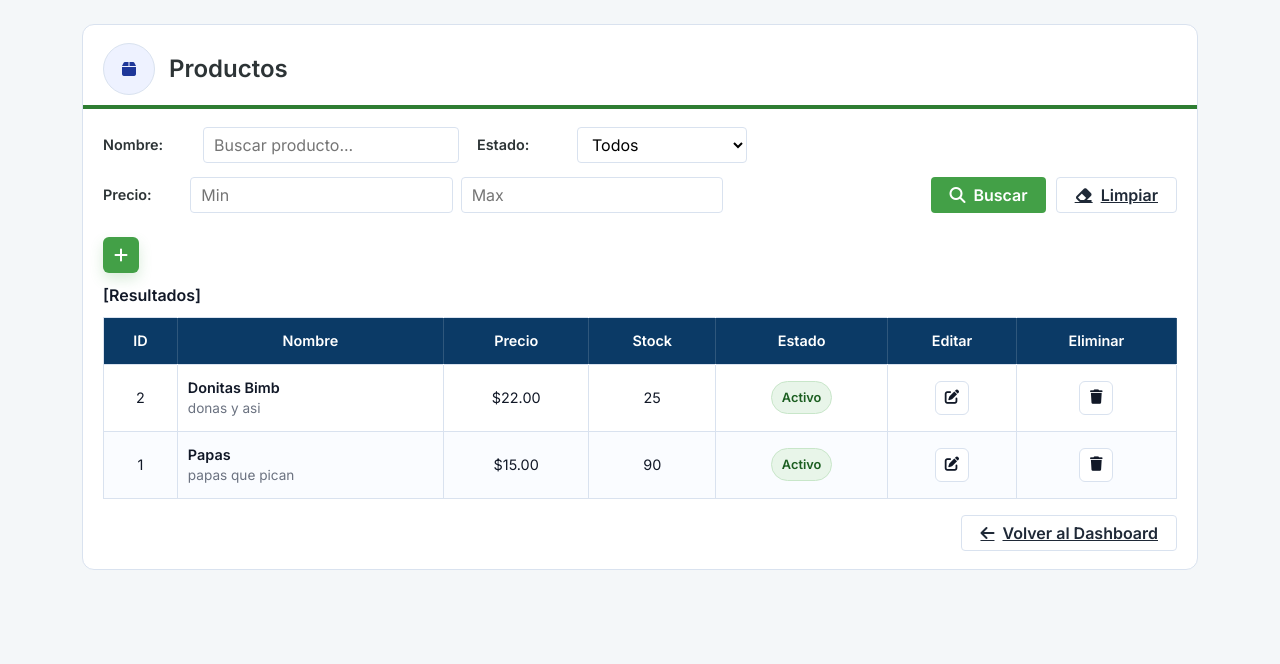
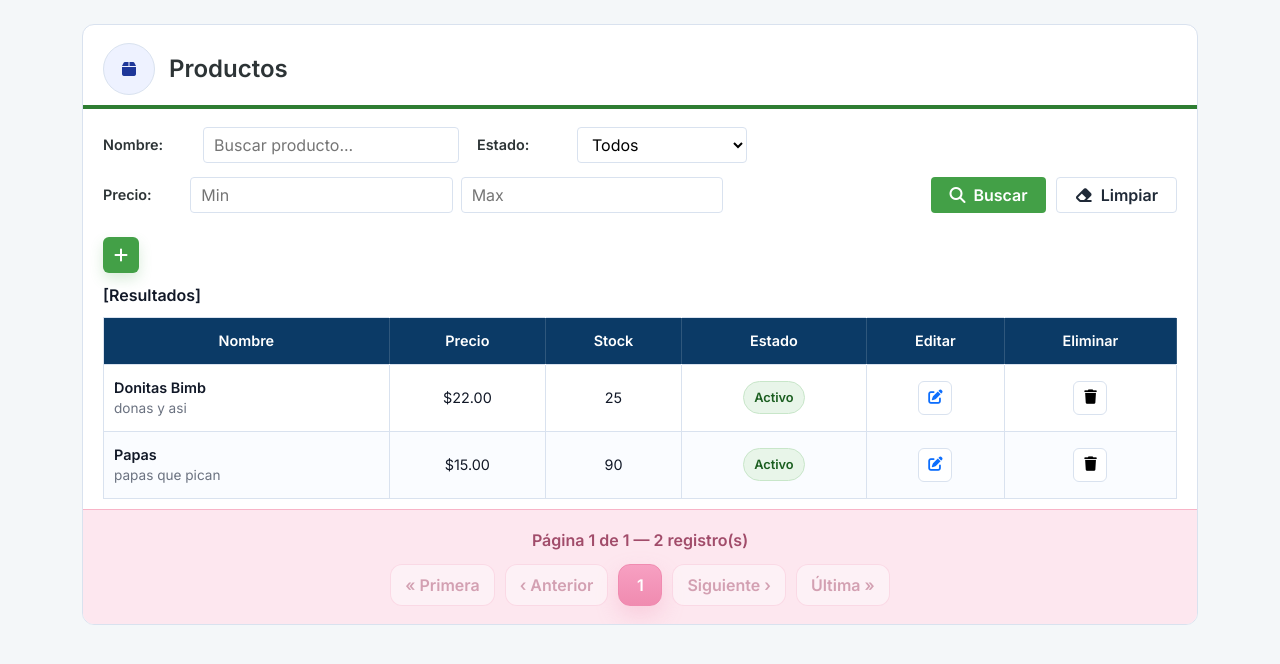
Before and after one commit to DiegoCodeWiz/unidad2, a Flask app: page /productos in a window 1280 px wide. Shown: the top 664 px of the page. Run offline with Flask 3, Linux system fonts and the light colour scheme; a user stored in the database is signed in; data comes from the database, SQL or seed files in the repository.

Commit message:
Update productos.html

```diff
--- a/templates/productos.html
+++ b/templates/productos.html
@@ -8,8 +8,6 @@
 
   <link href="https://fonts.googleapis.com/css2?family=Inter:wght@300;400;600&display=swap" rel="stylesheet">
   <link href="https://cdn.jsdelivr.net/npm/bootstrap@5.3.0/dist/css/bootstrap.min.css" rel="stylesheet">
-
-  <!-- FontAwesome (para íconos) -->
   <link rel="stylesheet" href="https://cdnjs.cloudflare.com/ajax/libs/font-awesome/6.4.0/css/all.min.css">
 
   <style>
@@ -21,6 +19,9 @@
       --border:#d9e2ef;
       --text:#2d3436;
       --muted:#6b7280;
+      --pink-bg:#fde7ef;
+      --pink-border:#f8b4c7;
+      --pink-btn:#f08bb0;
     }
 
     body{
@@ -97,12 +98,6 @@
       background:#fff;
     }
 
-    .filter-item input:focus,
-    .filter-item select:focus{
-      border-color: #1e3799;
-      box-shadow: 0 0 0 3px rgba(30,55,153,0.08);
-    }
-
     .filter-actions{
       display:flex;
       gap:10px;
@@ -120,9 +115,10 @@
       display:inline-flex;
       align-items:center;
       gap:8px;
+      text-decoration:none;
     }
 
-    .btn-green:hover{ opacity:.92; }
+    .btn-green:hover{ opacity:.92; color:#fff; }
 
     .btn-outline{
       background:#fff;
@@ -135,6 +131,7 @@
       display:inline-flex;
       align-items:center;
       gap:8px;
+      text-decoration:none;
     }
 
     .btn-outline:hover{ background:#f8fafc; }
@@ -168,7 +165,7 @@
     }
 
     .table-wrap{
-      padding: 0 20px 18px 20px;
+      padding: 0 20px 10px 20px;
     }
 
     table{
@@ -196,9 +193,7 @@
       color:#111827;
     }
 
-    tbody tr:nth-child(even){
-      background:#fafcff;
-    }
+    tbody tr:nth-child(even){ background:#fafcff; }
 
     .badge-status{
       padding:6px 10px;
@@ -223,13 +218,67 @@
       cursor:pointer;
       text-decoration:none;
     }
-
     .icon-btn:hover{ background:#f8fafc; }
 
-    .icon-edit i{ color:#111827; }
-    .icon-del i{ color:#111827; }
+    /* ===== PAGINACIÓN (como tu imagen) ===== */
+    .pager-zone{
+      background: var(--pink-bg);
+      border-top:1px solid var(--pink-border);
+      padding: 18px 20px;
+    }
 
-    /* responsive */
+    .pager-top{
+      text-align:center;
+      font-weight:700;
+      color:#a14c6a;
+      margin-bottom:12px;
+    }
+
+    .pager{
+      display:flex;
+      align-items:center;
+      justify-content:center;
+      gap:10px;
+      flex-wrap:wrap;
+    }
+
+    .pager a, .pager span{
+      height:42px;
+      min-width: 56px;
+      padding: 0 14px;
+      border-radius:12px;
+      border:1px solid rgba(240,139,176,0.45);
+      background:#fff;
+      display:inline-flex;
+      align-items:center;
+      justify-content:center;
+      font-weight:700;
+      color:#a14c6a;
+      text-decoration:none;
+    }
+
+    .pager a:hover{
+      background:#fff;
+      border-color: var(--pink-btn);
+      box-shadow: 0 8px 18px rgba(240,139,176,0.22);
+    }
+
+    .pager .num{
+      min-width:44px;
+    }
+
+    .pager .active{
+      background: linear-gradient(180deg, #f7a0c2, #f08bb0);
+      color:#fff;
+      border-color: var(--pink-btn);
+      box-shadow: 0 10px 22px rgba(240,139,176,0.28);
+    }
+
+    .pager .disabled{
+      opacity:0.45;
+      pointer-events:none;
+    }
+
     @media (max-width: 900px){
       .filter-actions{ width:100%; margin-left:0; }
       .filter-item{ min-width: 100%; }
@@ -250,7 +299,7 @@
     </div>
     <div class="green-line"></div>
 
-    <!-- ===== FILTROS ===== -->
+    <!-- FILTROS -->
     <form method="GET" action="{{ url_for('productos_list') }}" class="filters">
       <div class="filter-item">
         <label>Nombre:</label>
@@ -259,8 +308,8 @@
 
       <div class="filter-item">
         <label>Estado:</label>
+        {% set estado = request.args.get('estado','') %}
         <select name="estado">
-          {% set estado = request.args.get('estado','') %}
           <option value="" {% if estado=='' %}selected{% endif %}>Todos</option>
           <option value="1" {% if estado=='1' %}selected{% endif %}>Activo</option>
           <option value="0" {% if estado=='0' %}selected{% endif %}>Inactivo</option>
@@ -288,7 +337,7 @@
       </div>
     </form>
 
-    <!-- ===== BOTÓN + (NUEVO) ===== -->
+    <!-- BOTÓN + -->
     <div class="tools-row">
       <a class="btn-plus" href="{{ url_for('productos_nuevo') }}" title="Nuevo Producto">
         <i class="fa-solid fa-plus"></i>
@@ -309,7 +358,7 @@
       <table>
         <thead>
           <tr>
-            <th>ID</th>
+            <!-- ✅ SIN ID -->
             <th>Nombre</th>
             <th>Precio</th>
             <th>Stock</th>
@@ -318,18 +367,22 @@
             <th>Eliminar</th>
           </tr>
         </thead>
+
         <tbody>
           {% for p in productos %}
             <tr>
-              <td>{{ p[0] }}</td>
               <td style="text-align:left;">
-                <div style="font-weight:700;">{{ p[1] }}</div>
-                <div style="color:var(--muted); font-size:0.85rem;">{{ p[2] }}</div>
+                <div style="font-weight:700;">{{ p['nombre'] }}</div>
+                <div style="color:var(--muted); font-size:0.85rem;">
+                  {{ p['descripcion'] }}
+                </div>
               </td>
-              <td>${{ '%.2f'|format(p[3]) }}</td>
-              <td>{{ p[4] }}</td>
+
+              <td>${{ '%.2f'|format(p['precio']) }}</td>
+              <td>{{ p['stock'] }}</td>
+
               <td>
-                {% if p[5] == 1 %}
+                {% if p['activo'] == 1 %}
                   <span class="badge-status active-badge">Activo</span>
                 {% else %}
                   <span class="badge-status inactive-badge">Inactivo</span>
@@ -337,8 +390,8 @@
               </td>
 
               <td>
-                <a class="icon-btn icon-edit"
-                   href="{{ url_for('productos_editar', producto_id=p[0]) }}"
+                <a class="icon-btn"
+                   href="{{ url_for('productos_editar', producto_id=p['id']) }}"
                    title="Editar">
                   <i class="fa-solid fa-pen-to-square"></i>
                 </a>
@@ -346,10 +399,10 @@
 
               <td>
                 <form method="POST"
-                      action="{{ url_for('productos_eliminar', producto_id=p[0]) }}"
+                      action="{{ url_for('productos_eliminar', producto_id=p['id']) }}"
                       onsubmit="return confirm('¿Eliminar este producto?');"
                       style="display:inline;">
-                  <button type="submit" class="icon-btn icon-del" title="Eliminar">
+                  <button type="submit" class="icon-btn" title="Eliminar">
                     <i class="fa-solid fa-trash"></i>
                   </button>
                 </form>
@@ -357,17 +410,57 @@
             </tr>
           {% else %}
             <tr>
-              <td colspan="7" style="padding:20px; color:var(--muted);">
+              <td colspan="6" style="padding:20px; color:var(--muted);">
                 No hay productos registrados.
               </td>
             </tr>
           {% endfor %}
         </tbody>
       </table>
+    </div>
 
-      <div class="mt-3 d-flex justify-content-end">
-        <a href="{{ url_for('dashboard') }}" class="btn-outline">
-          <i class="fa-solid fa-arrow-left"></i> Volver al Dashboard
+    <!-- ===== PAGINACIÓN (como tu imagen) ===== -->
+    <div class="pager-zone">
+      <div class="pager-top">
+        Página {{ page }} de {{ total_pages }} — {{ total }} registro(s)
+      </div>
+
+      {% set q = request.args.get('q','') %}
+      {% set estado = request.args.get('estado','') %}
+      {% set min_price = request.args.get('min_price','') %}
+      {% set max_price = request.args.get('max_price','') %}
+
+      <div class="pager">
+        <!-- Primera -->
+        <a class="{% if page<=1 %}disabled{% endif %}"
+           href="{{ url_for('productos_list', page=1, q=q, estado=estado, min_price=min_price, max_price=max_price) }}">
+          « Primera
+        </a>
+
+        <!-- Anterior -->
+        <a class="{% if page<=1 %}disabled{% endif %}"
+           href="{{ url_for('productos_list', page=page-1, q=q, estado=estado, min_price=min_price, max_price=max_price) }}">
+          ‹ Anterior
+        </a>
+
+        <!-- Números -->
+        {% for i in range(1, total_pages+1) %}
+          <a class="num {% if i==page %}active{% endif %}"
+             href="{{ url_for('productos_list', page=i, q=q, estado=estado, min_price=min_price, max_price=max_price) }}">
+            {{ i }}
+          </a>
+        {% endfor %}
+
+        <!-- Siguiente -->
+        <a class="{% if page>=total_pages %}disabled{% endif %}"
+           href="{{ url_for('productos_list', page=page+1, q=q, estado=estado, min_price=min_price, max_price=max_price) }}">
+          Siguiente ›
+        </a>
+
+        <!-- Última -->
+        <a class="{% if page>=total_pages %}disabled{% endif %}"
+           href="{{ url_for('productos_list', page=total_pages, q=q, estado=estado, min_price=min_price, max_price=max_price) }}">
+          Última »
         </a>
       </div>
     </div>
```
